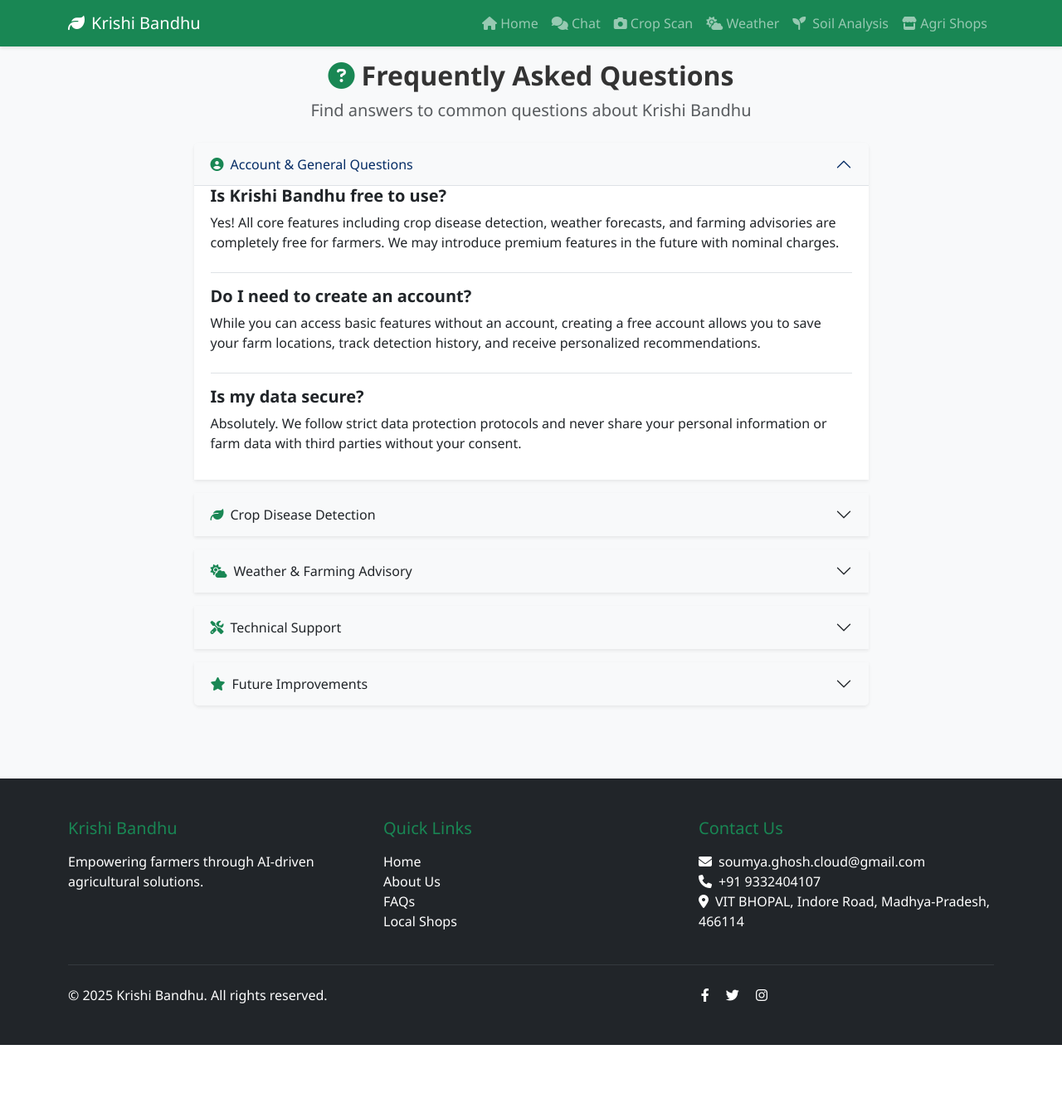
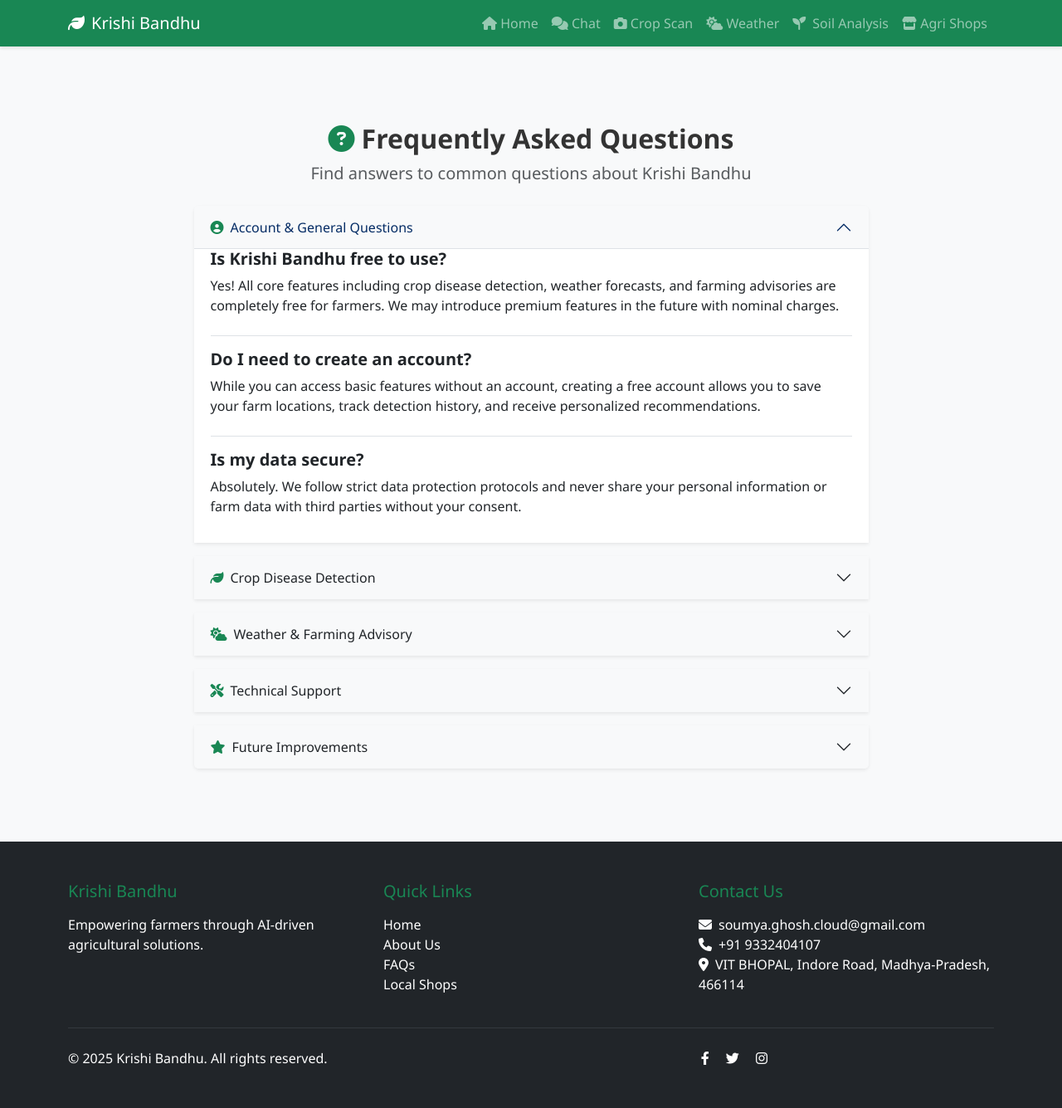
Before and after one commit to Abhishek-bytes/Solution-Challenge, a Flask app: page /faq in a window 1280 px wide. Shown: the whole page at 83% size. Before the commit the page ends 1259 px from the top, so only its background shows below. Run offline with Flask 3, Linux system fonts and the light colour scheme; some libraries are stand-ins or nearby versions.

Commit message:
Update style.css

```diff
--- a/static/css/style.css
+++ b/static/css/style.css
@@ -11,10 +11,6 @@ body {
   left: 0;
   right: 0;
   z-index: 1030;
-}
-
-main {
-  margin-top: 76px; /* Height of navbar + some padding */
 }
 
 .hero-section {
@@ -140,3 +136,8 @@ main {
       margin-right: 0;
   }
 }
+
+/* Add padding to main content to account for fixed navbar */
+main.container {
+  padding-top: 76px; /* Height of navbar + some extra space */
+}
```
